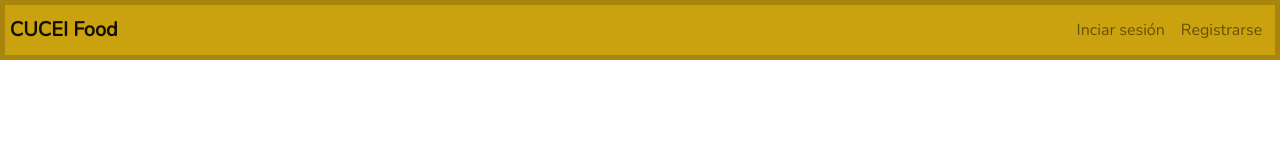
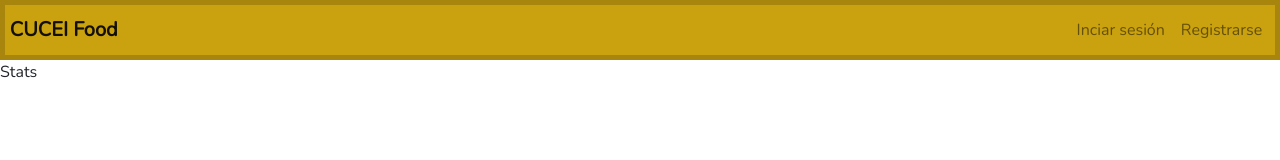
Before and after one commit to Seergs/eats-cucei-client, a React (Create React App) app: page /statistics in a window 1280 px wide. Shown: the top 160 px of the page. Built offline with nearby package versions, Linux system fonts and the light colour scheme.

Commit message:
eliminado estadisticas

```diff
--- a/src/App.js
+++ b/src/App.js
@@ -27,6 +27,7 @@ import Categories from './components/layout/Categories';
 import Categorie from './components/layout/Categorie';
 import Profile from './components/layout/Profile';
 import EditProfile from './components/user/EditProfile';
+import Stats from './components/layout/Stats';
 
 const token = localStorage.FBIdToken;
 if (token) {
@@ -61,6 +62,7 @@ function App() {
             <Route path='/tags/:tag' component={Categorie} />
             <Route path='/profile/edit' component={EditProfile} />
             <Route path='/profile/:userId' component={Profile} />
+            <Route path='/statistics' component={Stats} />
           </Switch>
         </BrowserRouter>
       </div>
--- a/src/components/dashboard/BuyerDashboard.js
+++ b/src/components/dashboard/BuyerDashboard.js
@@ -27,7 +27,6 @@ const BuyerDashboard = () => {
     <div className="dashboard container">
       <br />
       <h3 className="text-center">Lo más comprado <span role="img" aria-label="emoji">😋</span></h3>
-      <br />
       {productsMarkup}
     </div>
   )
--- a/src/components/layout/Navbar.js
+++ b/src/components/layout/Navbar.js
@@ -34,9 +34,6 @@ const Navbar = (props) => {
               </li>
             </ul>
             <ul className="navbar-nav ml-auto">
-              <li className="nav-item">
-                <Link to='/' className="nav-link">Estadísticas</Link>
-              </li>
               <li className="nav-item">
                 <Link to={`/profile/${userId}`} className="nav-link">Perfil</Link>
               </li>
--- /dev/null
+++ b/src/components/layout/Stats.js
@@ -0,0 +1,8 @@
+import React from 'react';
+const Stats = () => {
+  return (
+    <p>Stats</p>
+  );
+}
+
+export default Stats;
```
